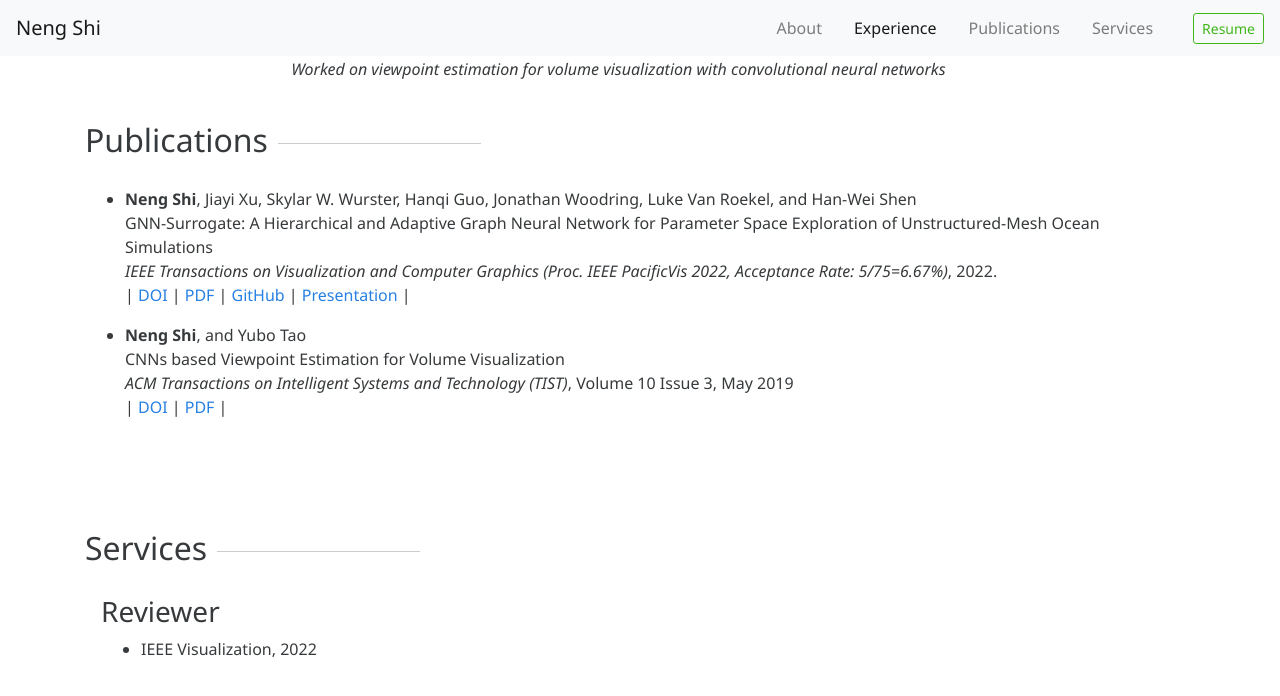
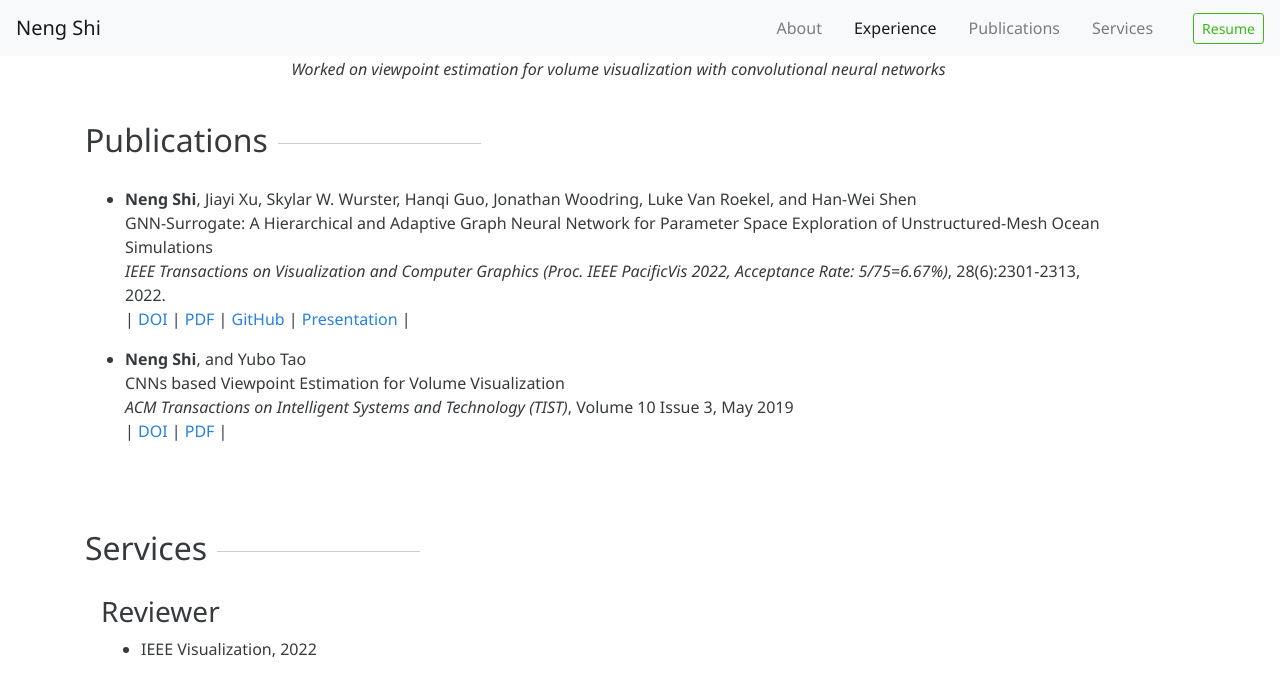
Before and after one commit to trainsn/trainsn.github.io, a Jekyll site: the page built from index.html, in a window 1280 px wide and 900 px high, scrolled down 1630 px. Shown: the top 696 px of the window. Built offline with Jekyll 4.4.1, drawn with Linux system fonts in a browser that asks for light colours; nearby versions of some CDN libraries; a style sheet for code colours, icons or effects is not loaded.

Commit message:
add pages of gnn-surrogate

```diff
--- a/_includes/publications.html
+++ b/_includes/publications.html
@@ -7,7 +7,7 @@
     <br>
     GNN-Surrogate: A Hierarchical and Adaptive Graph Neural Network for Parameter Space Exploration of Unstructured-Mesh Ocean Simulations
     <br>
-    <em>IEEE Transactions on Visualization and Computer Graphics (Proc. IEEE PacificVis 2022, Acceptance Rate: 5/75=6.67%)</em>, 2022.
+    <em>IEEE Transactions on Visualization and Computer Graphics (Proc. IEEE PacificVis 2022, Acceptance Rate: 5/75=6.67%)</em>, 28(6):2301-2313, 2022.
     <br>
     | <a href="https://ieeexplore.ieee.org/document/9751203" target="_blank">DOI</a> | <a href="https://arxiv.org/abs/2202.08956" target="_blank">PDF</a> | <a href="https://github.com/trainsn/GNN-Surrogate" target="_blank">GitHub</a> | <a href="https://www.youtube.com/watch?v=o4EBHKzkBzs&t=2s" target="_blank">Presentation</a> |
   </p></li>
```
